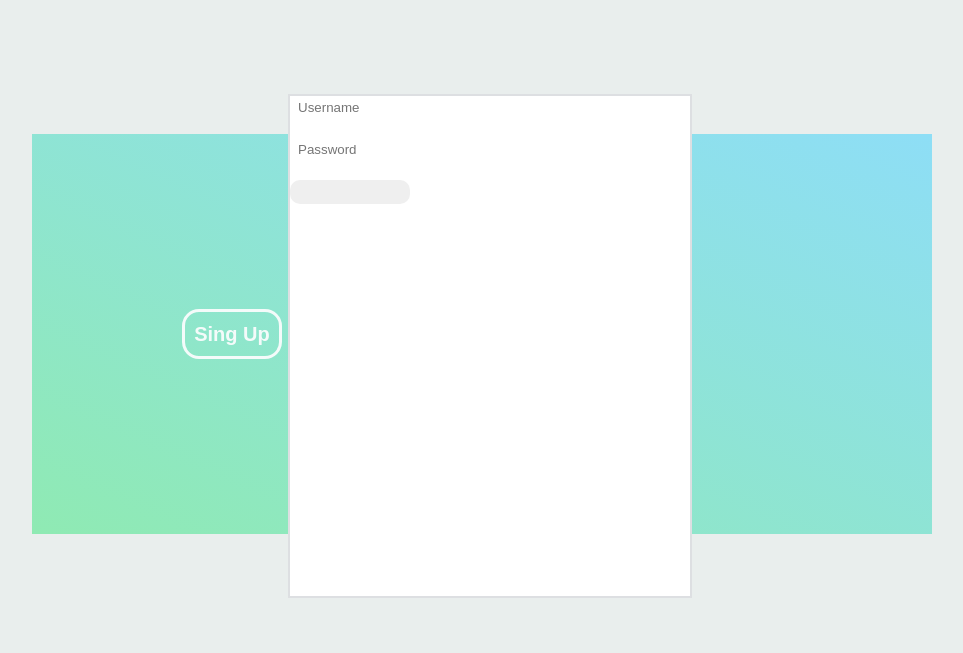
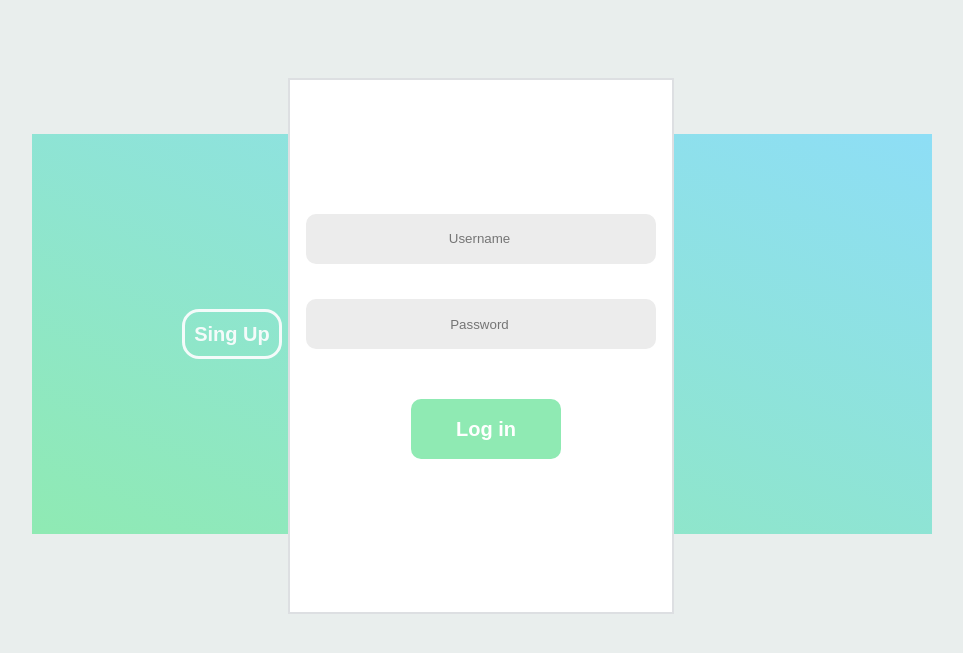
Before and after one commit to Alenvei/WebDiy, a PHP site: page / in a window 1280 px wide. Shown: the part 66-719 px from the top of the page, without its empty margins (288-1251 px from the left). Run offline with PHP 8.4, Linux system fonts and the light colour scheme; some libraries are stand-ins or nearby versions.

Commit message:
log/reg - bez responzivity

```diff
--- a/client/assets/forms.css
+++ b/client/assets/forms.css
@@ -23,17 +23,48 @@ body{
     font-family: sans-serif;
     font-size: 20px;
     cursor: pointer;
-    outline: none;
+    outline: none !important;
 }
-.formular_holder{
-    top: 20%;
+.frame{
+    top: 18%;
     left:45%;
-    width: 400px;
+    width: 350px;
     height: 500px;
     background-color: #FFF;
     position:fixed;
     border: #dddfe2ff solid 2px;
+    padding: 16px;
 }
-form input{
-     margin: auto;
+#formular_holder{
+    margin-top: 100px;
+
 }
+#formular_holder input{
+    margin-top:5%;
+    outline: none !important;
+    border: none;
+    border-radius: 10px;
+    box-sizing: border-box;
+}
+#formular_holder input[type=text], input[type=password]{
+    width: 100%;
+    height: 50px;
+    background-color: #ecececff;
+    padding-left: 5px;
+    text-align: center;
+}
+#formular_holder input[type=button]{
+    font-weight: bolder;
+    width: 150px;
+    height: 60px;
+    margin-left : 30%;
+    margin-top: 9%;
+    background-color: #8feab3ff;
+    color: white;
+    font-size: 20px;
+    cursor: pointer;
+}
+
+#formular_holder input[type=button]:hover{
+    background-color: rgb(112, 214, 245);
+}
--- a/client/forms/login.php
+++ b/client/forms/login.php
@@ -9,17 +9,20 @@
 
                         </div>
 
-                        <div class = formular_holder>
+                        <div class = frame>
+                            <div id = formular_holder>
                                 <form>
+
                                     <input type ='text' name='username' placeholder = 'Username'/>
                                     </br>
                                     </br>
-                                <input type ='text' name='password' placeholder = 'Password'/>
+                                    <input type ='password' name='password' placeholder = 'Password'/>
                                     </br>
                                     </br>
-                                <input type ='button'/>
+                                    <input type ='button' value = 'Log in'/>
+
                                 </form>
-
+                            </div>
                         </div>
                     ";
         }
```
Also changed, not shown: client/forms/singup.php (+33 -0 lines). Lines whose indentation alone changed are shown as unchanged.
